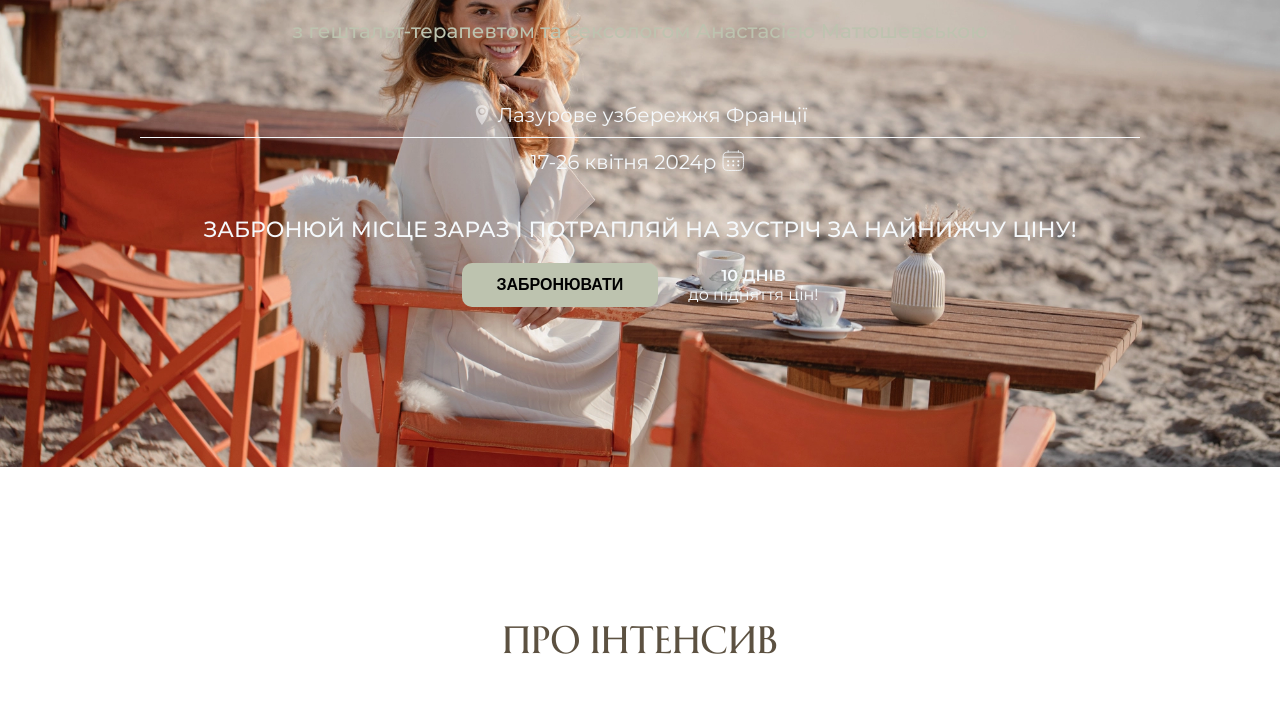
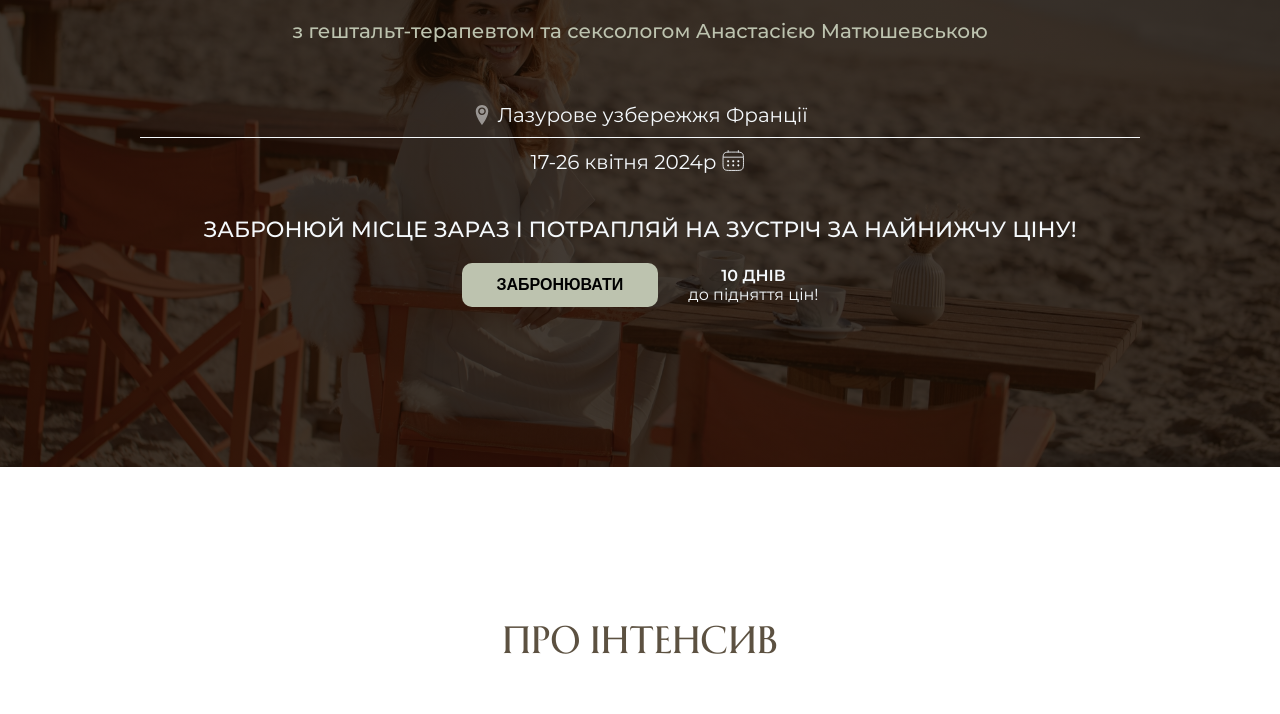
Before and after one commit to Ronddaa/A, a website: page index.html in a window 1280 px wide. Shown: the part 249-963 px from the top of the page. Drawn offline with Linux system fonts and the light colour scheme.

Commit message:
Update hero.css

```diff
--- a/css/hero.css
+++ b/css/hero.css
@@ -93,7 +93,8 @@
   .hero {
     padding: 104px 0 160px;
     background-position: left;
-    background-image: url(../img/Hero.webp);
+    background-image:linear-gradient(rgba(20, 11, 3, 0.8), rgba(20, 11, 3, 0.8)),
+     url(../img/Hero.webp);
   }
 
   .mainTitle {
```
